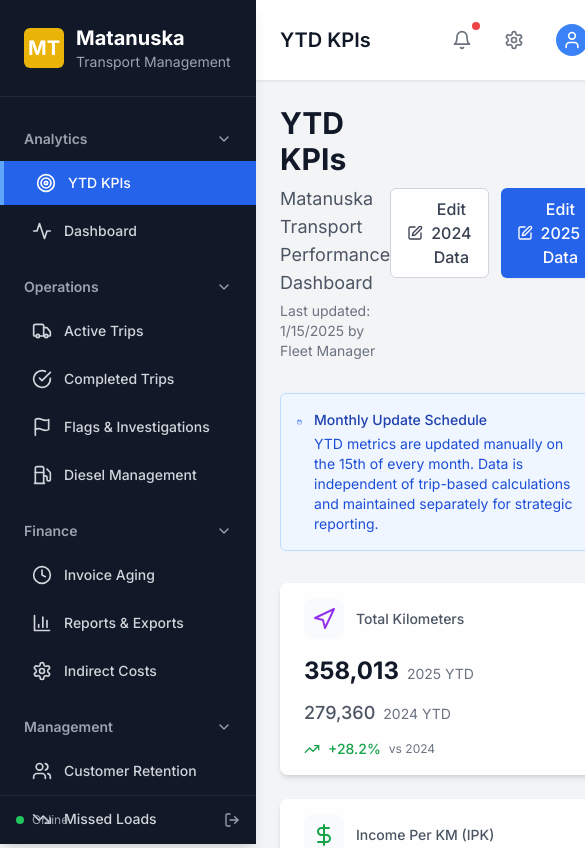
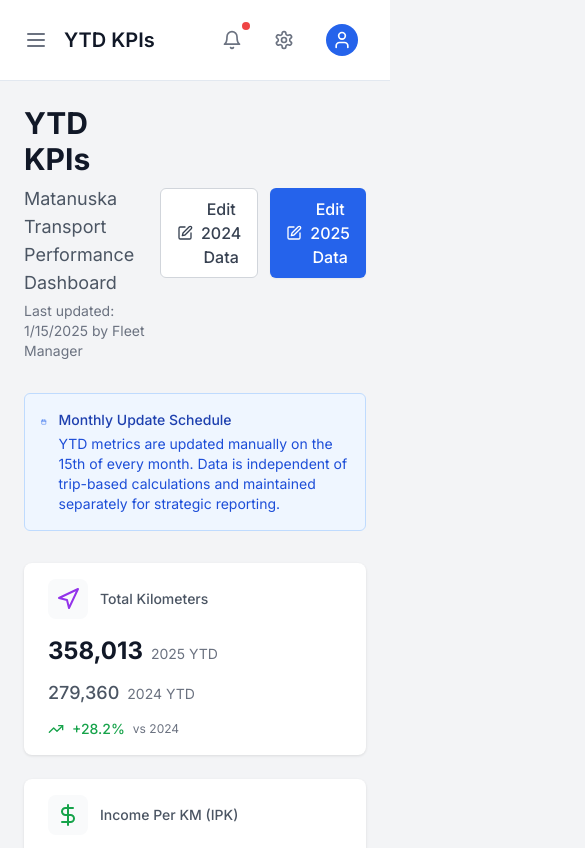
Before and after one commit to heinNell/v66, a React (Vite) app: page / in a window 390 px wide. Shown: the top 848 px of the page, 585 px wide, since content can reach past the window. Built offline with nearby package versions, Linux system fonts and the light colour scheme; no server answers; the database is empty.

Commit message:
Professional Matanuska Transport Management UI

```diff
--- a/src/App.tsx
+++ b/src/App.tsx
@@ -29,27 +29,18 @@ import { Trip, MissedLoad } from "./types";
 import { collection, onSnapshot } from "firebase/firestore";
 import { db } from "./firebase";
 
-// If LoginPage or ConnectionStatus do not exist, comment these out or provide fallback
-// import LoginPage from "./components/auth/LoginPage";
-// import ConnectionStatus from "./components/ui/ConnectionStatus";
-
 const AppContent: React.FC = () => {
-  // Replace with your actual authentication logic or remove if not needed
-  // const { isAuthenticated, isLoading } = useReplitAuth();
   const {
     trips, setTrips, missedLoads, addMissedLoad, updateMissedLoad, deleteMissedLoad,
     updateTrip, deleteTrip, completeTrip, systemCostRates, updateSystemCostRates
   } = useAppContext();
-
-  // Remove or replace with your actual auth logic
-  // if (isLoading) return <div>Loading...</div>;
-  // if (!isAuthenticated) return <LoginPage />;
 
   const [currentView, setCurrentView] = useState("ytd-kpis");
   const [selectedTrip, setSelectedTrip] = useState<Trip | null>(null);
   const [showTripForm, setShowTripForm] = useState(false);
   const [editingTrip, setEditingTrip] = useState<Trip | undefined>();
   const [isInitialLoad, setIsInitialLoad] = useState(true);
+  const [sidebarOpen, setSidebarOpen] = useState(false);
 
   // Initial load detection
   useEffect(() => {
@@ -132,6 +123,10 @@ const AppContent: React.FC = () => {
     setEditingTrip(undefined);
   };
 
+  const toggleSidebar = () => {
+    setSidebarOpen(!sidebarOpen);
+  };
+
   // MissedLoadsTracker expects async handlers, so wrap context methods in async wrappers
   const handleAddMissedLoad = async (missedLoad: Omit<MissedLoad, 'id'>) => {
     return Promise.resolve(addMissedLoad(missedLoad));
@@ -194,9 +189,10 @@ const AppContent: React.FC = () => {
   };
 
   return (
-    <div className="min-h-screen flex">
+    <div className="flex min-h-screen bg-gray-100">
       <Sidebar currentView={currentView} onNavigate={setCurrentView} />
-      <div className="flex-1 flex flex-col ml-64">
+
+      <div className="main-content">
         <Header
           currentView={currentView}
           onNavigate={setCurrentView}
@@ -204,11 +200,14 @@ const AppContent: React.FC = () => {
           onProfileClick={() => console.log('Profile clicked')}
           onNotificationsClick={() => console.log('Notifications clicked')}
           onSettingsClick={() => console.log('Settings clicked')}
+          onToggleSidebar={toggleSidebar}
         />
-        <main className="flex-1 p-6 overflow-auto">
+
+        <main className="p-6">
           {renderContent()}
         </main>
       </div>
+
       <Modal
         isOpen={showTripForm}
         onClose={handleCloseTripForm}
--- a/src/components/layout/Header.tsx
+++ b/src/components/layout/Header.tsx
@@ -4,13 +4,10 @@ import {
   Search,
   Settings,
   User as UserRound,
-  Plus
+  Plus,
+  Menu
 } from 'lucide-react';
-
-// ─── Context ─────────────────────────────────────────────────────
 import { useAppContext } from '../../context/AppContext';
-
-// ─── UI Components ───────────────────────────────────────────────
 import Button from '../ui/Button';
 
 interface HeaderProps {
@@ -22,6 +19,7 @@ interface HeaderProps {
   onProfileClick?: () => void;
   onNotificationsClick?: () => void;
   onSettingsClick?: () => void;
+  onToggleSidebar?: () => void;
 }
 
 const Header: FC<HeaderProps> = ({
@@ -32,7 +30,8 @@ const Header: FC<HeaderProps> = ({
   userName = "Current User",
   onProfileClick,
   onNotificationsClick,
-  onSettingsClick
+  onSettingsClick,
+  onToggleSidebar
 }) => {
   const { connectionStatus } = useAppContext();
 
@@ -56,14 +55,21 @@ const Header: FC<HeaderProps> = ({
   const currentPage = navItems.find(item => item.id === currentView)?.label || 'Dashboard';
 
   return (
-    <header className="bg-white shadow-sm border-b border-gray-200 sticky top-0 z-10">
-      <div className="px-6 py-4 flex justify-between items-center">
-        {/* Page Title and Search */}
-        <div className="flex items-center space-x-4 flex-1">
+    <header className="header">
+      <div className="flex items-center">
+        <button
+          className="md:hidden mr-4 text-gray-500 hover:text-gray-700"
+          onClick={onToggleSidebar}
+        >
+          <Menu className="h-6 w-6" />
+        </button>
+
         <h1 className="text-xl font-semibold text-gray-900">
           {currentPage}
         </h1>
+      </div>
 
+      <div className="flex items-center space-x-4">
         <div className="relative max-w-xs hidden md:block">
           <div className="absolute inset-y-0 left-0 pl-3 flex items-center pointer-events-none">
             <Search className="h-4 w-4 text-gray-400" />
@@ -73,7 +79,6 @@ const Header: FC<HeaderProps> = ({
             placeholder="Search..."
             className="block w-full pl-10 pr-3 py-2 border border-gray-300 rounded-md text-sm placeholder-gray-400 focus:outline-none focus:ring-1 focus:ring-blue-500 focus:border-blue-500"
           />
-          </div>
         </div>
 
         {/* Action Buttons */}
@@ -114,7 +119,7 @@ const Header: FC<HeaderProps> = ({
               onClick={onProfileClick}
               className="flex items-center space-x-2 p-2 text-gray-700 hover:text-gray-900 hover:bg-gray-100 rounded-full focus:outline-none focus:ring-2 focus:ring-blue-500"
             >
-              <div className="w-8 h-8 rounded-full bg-blue-500 flex items-center justify-center text-white">
+              <div className="w-8 h-8 rounded-full bg-blue-600 flex items-center justify-center text-white">
                 <UserRound className="h-5 w-5" />
               </div>
               <span className="text-sm font-medium hidden md:block">{userName}</span>
--- a/src/components/layout/Sidebar.tsx
+++ b/src/components/layout/Sidebar.tsx
@@ -18,7 +18,6 @@ import {
   LogOut
 } from 'lucide-react';
 import { useAppContext } from '../../context/AppContext';
-import logo from '/logo.png';
 
 interface SidebarProps {
   currentView: string;
@@ -87,22 +86,20 @@ const Sidebar: React.FC<SidebarProps> = ({ currentView, onNavigate }) => {
   ];
 
   return (
-    <aside className="w-64 h-screen fixed top-0 left-0 bg-gray-900 text-white shadow-lg z-20 overflow-y-auto">
-      <div className="p-6 border-b border-gray-800">
-        <div className="flex items-center space-x-3">
-          <div className="w-10 h-10 bg-yellow-500 rounded-md flex items-center justify-center text-white font-bold text-xl">
-            MT
-          </div>
-          <div>
-            <h1 className="text-xl font-bold text-white">Matanuska</h1>
-            <p className="text-sm text-gray-400">Transport Management</p>
-          </div>
+    <aside className="sidebar">
+      <div className="sidebar-logo">
+        <div className="w-10 h-10 bg-yellow-500 rounded-md flex items-center justify-center text-white font-bold text-xl">
+          MT
+        </div>
+        <div className="ml-3">
+          <h1 className="text-xl font-bold text-white">Matanuska</h1>
+          <p className="text-sm text-gray-400">Transport Management</p>
         </div>
       </div>
 
       <nav className="mt-6">
         {navGroups.map((group) => (
-          <div key={group.title} className="mb-4">
+          <div key={group.title} className="sidebar-nav-group">
             <button
               onClick={() => toggleGroup(group.title.toLowerCase())}
               className="w-full flex items-center justify-between px-6 py-2 text-sm font-semibold text-gray-400 hover:text-white"
@@ -118,15 +115,12 @@ const Sidebar: React.FC<SidebarProps> = ({ currentView, onNavigate }) => {
               <ul className="mt-1 space-y-1">
                 {group.items.map((item) => {
                   const Icon = item.icon;
+                  const isActive = currentView === item.id;
                   return (
                     <li key={item.id}>
                       <button
                         onClick={() => onNavigate(item.id)}
-                        className={`w-full flex items-center px-8 py-3 text-sm font-medium transition-colors ${
-                          currentView === item.id
-                            ? 'text-white bg-blue-600 border-l-4 border-blue-400'
-                            : 'text-gray-300 hover:bg-gray-800 hover:text-white'
-                        }`}
+                        className={`sidebar-nav-item ${isActive ? 'active' : ''}`}
                       >
                         <Icon className="w-5 h-5 mr-3" />
                         {item.label}
--- a/src/components/ui/Card.tsx
+++ b/src/components/ui/Card.tsx
@@ -13,7 +13,7 @@ interface CardComponent extends React.FC<CardProps> {
 
 const Card: CardComponent = ({ children, className = '' }) => {
   return (
-    <div className={`bg-white rounded-lg shadow-md overflow-hidden dashboard-card ${className}`}>
+    <div className={`bg-white rounded-lg shadow-md overflow-hidden card ${className}`}>
       {children}
     </div>
   );
--- a/src/index.css
+++ b/src/index.css
@@ -3,14 +3,17 @@
 @tailwind utilities;
 
 :root {
-  --primary-color: #1e40af;
+  --primary-color: #1e3a8a;
   --secondary-color: #0ea5e9;
-  --accent-color: #10b981;
-  --background-color: #f3f4f6;
-  --card-color: rgba(255, 255, 255, 0.95);
+  --accent-color: #f59e0b;
+  --background-color: #f1f5f9;
+  --card-color: #ffffff;
   --sidebar-color: #1e293b;
   --sidebar-hover: #334155;
   --sidebar-active: #3b82f6;
+  --text-primary: #1e293b;
+  --text-secondary: #64748b;
+  --text-light: #f8fafc;
 }
 
 html {
@@ -22,59 +25,164 @@ body {
   background-color: var(--background-color);
   min-height: 100vh;
   font-family: 'Inter', sans-serif;
-  color: #1f2937;
+  color: var(--text-primary);
   overflow-x: hidden;
 }
 
-/* Make sure content is readable with the background */
 #root {
   min-height: 100vh;
+  display: flex;
 }
 
-/* Ensure cards and UI elements have proper contrast against the background */
-.bg-white {
-  background-color: var(--card-color);
+/* Sidebar styles */
+.sidebar {
+  background-color: var(--sidebar-color);
+  color: var(--text-light);
+  width: 260px;
+  height: 100vh;
+  position: fixed;
+  left: 0;
+  top: 0;
+  z-index: 40;
+  transition: all 0.3s ease;
 }
 
-/* Sidebar with dark background */
-aside.bg-white {
-  background-color: var(--sidebar-color);
+.sidebar-logo {
+  display: flex;
+  align-items: center;
+  padding: 1.5rem;
+  border-bottom: 1px solid rgba(255, 255, 255, 0.1);
 }
 
-/* Ensure modals have proper contrast */
-.modal-content {
-  background-color: rgba(255, 255, 255, 0.98);
-  backdrop-filter: blur(10px);
+.sidebar-nav-item {
+  display: flex;
+  align-items: center;
+  padding: 0.75rem 1.5rem;
+  color: rgba(255, 255, 255, 0.7);
+  font-weight: 500;
+  transition: all 0.2s ease;
 }
 
-/* Improve loading state visibility */
-.loading-spinner {
-  border: 4px solid rgba(0, 0, 0, 0.1);
-  border-left-color: var(--secondary-color);
-  border-radius: 50%;
-  width: 40px;
-  height: 40px;
-  animation: spin 1s linear infinite;
+.sidebar-nav-item:hover {
+  background-color: var(--sidebar-hover);
+  color: white;
 }
 
-@keyframes spin {
-  0% { transform: rotate(0deg); }
-  100% { transform: rotate(360deg); }
+.sidebar-nav-item.active {
+  background-color: var(--sidebar-active);
+  color: white;
+  border-left: 4px solid #60a5fa;
 }
 
-/* Improve form elements */
-input, select, textarea {
-  @apply border border-gray-300 rounded-md shadow-sm focus:ring-1 focus:ring-blue-500 focus:border-blue-500;
+.sidebar-nav-group {
+  margin-bottom: 0.5rem;
 }
 
-/* Improve button styles */
-button {
-  @apply transition-all duration-200;
+.sidebar-nav-group-title {
+  padding: 0.75rem 1.5rem;
+  font-size: 0.75rem;
+  text-transform: uppercase;
+  letter-spacing: 0.05em;
+  color: rgba(255, 255, 255, 0.5);
 }
 
-/* Improve card styles */
+/* Main content area */
+.main-content {
+  flex: 1;
+  margin-left: 260px;
+  min-height: 100vh;
+  transition: all 0.3s ease;
+}
+
+/* Header styles */
+.header {
+  background-color: white;
+  border-bottom: 1px solid #e2e8f0;
+  padding: 1rem 1.5rem;
+  display: flex;
+  justify-content: space-between;
+  align-items: center;
+  position: sticky;
+  top: 0;
+  z-index: 30;
+}
+
+/* Card styles */
 .card {
-  @apply bg-white rounded-lg shadow-md overflow-hidden;
+  background-color: var(--card-color);
+  border-radius: 0.5rem;
+  box-shadow: 0 1px 3px rgba(0, 0, 0, 0.1);
+  transition: transform 0.2s, box-shadow 0.2s;
+}
+
+.card:hover {
+  transform: translateY(-2px);
+  box-shadow: 0 4px 6px -1px rgba(0, 0, 0, 0.1), 0 2px 4px -1px rgba(0, 0, 0, 0.06);
+}
+
+/* Button styles */
+.btn {
+  display: inline-flex;
+  align-items: center;
+  justify-content: center;
+  font-weight: 500;
+  padding: 0.5rem 1rem;
+  border-radius: 0.375rem;
+  transition: all 0.2s ease;
+}
+
+.btn-primary {
+  background-color: var(--primary-color);
+  color: white;
+}
+
+.btn-primary:hover {
+  background-color: #1e4b8a;
+}
+
+/* Dashboard KPI cards */
+.kpi-card {
+  background-color: white;
+  border-radius: 0.5rem;
+  padding: 1.25rem;
+  box-shadow: 0 1px 3px rgba(0, 0, 0, 0.1);
+  transition: transform 0.2s, box-shadow 0.2s;
+}
+
+.kpi-card:hover {
+  transform: translateY(-2px);
+  box-shadow: 0 10px 15px -3px rgba(0, 0, 0, 0.1), 0 4px 6px -2px rgba(0, 0, 0, 0.05);
+}
+
+.kpi-value {
+  font-size: 1.875rem;
+  font-weight: 700;
+  color: var(--primary-color);
+}
+
+.kpi-label {
+  font-size: 0.875rem;
+  color: var(--text-secondary);
+}
+
+/* Status indicators */
+.status-indicator {
+  display: inline-block;
+  width: 0.75rem;
+  height: 0.75rem;
+  border-radius: 50%;
+}
+
+.status-good {
+  background-color: #10b981;
+}
+
+.status-warning {
+  background-color: #f59e0b;
+}
+
+.status-critical {
+  background-color: #ef4444;
 }
 
 /* Custom scrollbar */
@@ -97,46 +205,31 @@ button {
   background: #a1a1a1;
 }
 
-/* Dashboard card hover effects */
-.dashboard-card {
-  transition: transform 0.2s, box-shadow 0.2s;
+/* Responsive adjustments */
+@media (max-width: 1024px) {
+  .sidebar {
+    width: 220px;
   }
 
-.dashboard-card:hover {
-  transform: translateY(-2px);
-  box-shadow: 0 10px 15px -3px rgba(0, 0, 0, 0.1), 0 4px 6px -2px rgba(0, 0, 0, 0.05);
+  .main-content {
+    margin-left: 220px;
+  }
 }
 
-/* Sidebar navigation styles */
-.sidebar-nav-item {
-  @apply flex items-center px-4 py-2 text-sm font-medium transition-colors;
+@media (max-width: 768px) {
+  .sidebar {
+    transform: translateX(-100%);
   }
 
-.sidebar-nav-item.active {
-  @apply text-white bg-blue-600 border-l-4 border-blue-400;
+  .sidebar.open {
+    transform: translateX(0);
   }
 
-.sidebar-nav-item:not(.active) {
-  @apply text-gray-300 hover:bg-gray-800 hover:text-white;
+  .main-content {
+    margin-left: 0;
   }
 
-/* Improve table styles */
-table {
-  @apply w-full border-collapse;
+  .sidebar-toggle-btn {
+    display: block;
   }
-
-thead {
-  @apply bg-gray-50;
 }
-
-th {
-  @apply px-4 py-3 text-left text-xs font-medium text-gray-500 uppercase tracking-wider;
-}
-
-td {
-  @apply px-4 py-3 text-sm border-t border-gray-200;
-}
-
-tr:hover {
-  @apply bg-gray-50;
-}
--- a/tailwind.config.js
+++ b/tailwind.config.js
@@ -18,6 +18,7 @@ export default {
           700: '#0369a1',
           800: '#075985',
           900: '#0c4a6e',
+          950: '#1e3a8a', // Added deeper blue
         },
         secondary: {
           50: '#f0fdfa',
@@ -31,6 +32,11 @@ export default {
           800: '#115e59',
           900: '#134e4a',
         },
+        sidebar: {
+          DEFAULT: '#1e293b',
+          hover: '#334155',
+          active: '#3b82f6',
+        }
       },
       boxShadow: {
         card: '0 2px 5px 0 rgba(0,0,0,0.05)',
@@ -89,6 +95,63 @@ export default {
     'rounded',
     'rounded-md',
     'rounded-lg',
-    'rounded-full'
+    'rounded-full',
+    'bg-blue-50',
+    'bg-blue-100',
+    'bg-blue-500',
+    'bg-blue-600',
+    'bg-blue-700',
+    'text-blue-500',
+    'text-blue-600',
+    'text-blue-700',
+    'text-blue-800',
+    'border-blue-200',
+    'border-blue-300',
+    'border-blue-400',
+    'border-blue-500',
+    'bg-green-50',
+    'bg-green-100',
+    'bg-green-500',
+    'bg-green-600',
+    'text-green-500',
+    'text-green-600',
+    'text-green-700',
+    'text-green-800',
+    'bg-red-50',
+    'bg-red-100',
+    'bg-red-500',
+    'bg-red-600',
+    'text-red-500',
+    'text-red-600',
+    'text-red-700',
+    'text-red-800',
+    'bg-yellow-50',
+    'bg-yellow-100',
+    'bg-yellow-500',
+    'text-yellow-500',
+    'text-yellow-600',
+    'text-yellow-700',
+    'text-yellow-800',
+    'bg-amber-50',
+    'bg-amber-100',
+    'bg-amber-500',
+    'text-amber-500',
+    'text-amber-600',
+    'text-amber-700',
+    'text-amber-800',
+    'bg-orange-50',
+    'bg-orange-100',
+    'bg-orange-500',
+    'text-orange-500',
+    'text-orange-600',
+    'text-orange-700',
+    'text-orange-800',
+    'bg-purple-50',
+    'bg-purple-100',
+    'bg-purple-500',
+    'text-purple-500',
+    'text-purple-600',
+    'text-purple-700',
+    'text-purple-800'
   ]
 }
```
Also changed, not shown: src/components/dashboard/YearToDateKPIs.tsx (+1 -10 lines), public/background.jpg (deleted), public/logo.png (added). Lines whose indentation alone changed are shown as unchanged.
